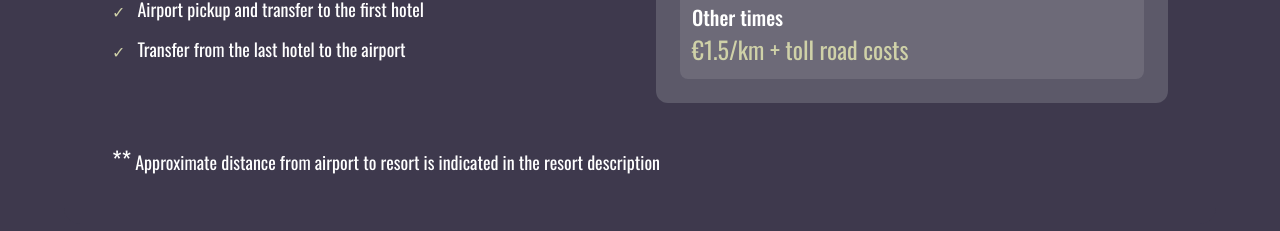
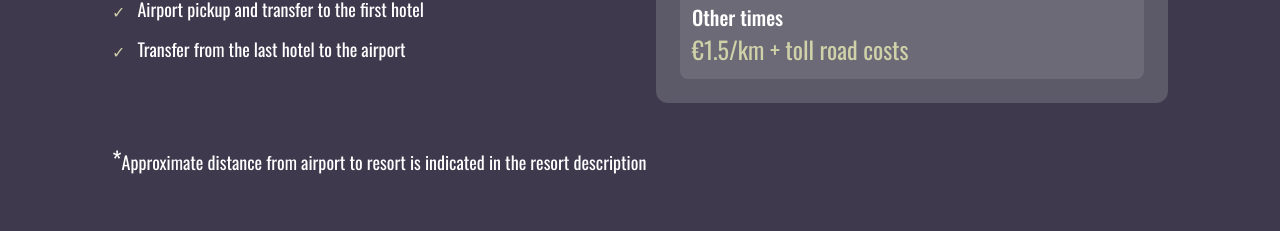
Before and after one commit to Max-climber/landing-guide-Italy, a React (Vite) app: page / in a window 1280 px wide. Shown: the part 2857-3088 px from the top of the page. Built offline with nearby package versions, Linux system fonts and the light colour scheme.

Commit message:
Change double asterisk to single asterisk in toll roads note

```diff
--- a/src/components/Programs.jsx
+++ b/src/components/Programs.jsx
@@ -250,7 +250,7 @@ const Programs = () => {
             {/* Сноска для всех тарифов - вне блоков */}
             <div className="mt-6 pt-4">
               <p className="text-white text-base sm:text-lg">
-                <span className="text-xl sm:text-2xl">**</span>{t('programs.tollRoadsNote').replace('**', '')}
+                <span className="text-xl sm:text-2xl">*</span>{t('programs.tollRoadsNote').replace('* ', '')}
               </p>
             </div>
             </div>
--- a/src/locales/en.json
+++ b/src/locales/en.json
@@ -113,7 +113,7 @@
     "whatIncluded": "What's Included:",
     "whatIncludedUltra": "In addition to \"Balance\" tariff",
     "cost": "Pricing",
-    "tollRoadsNote": "** Approximate distance from airport to resort is indicated in the resort description"
+    "tollRoadsNote": "* Approximate distance from airport to resort is indicated in the resort description"
   },
   "resorts": {
     "title": "Best Ski Resorts in Italy",
--- a/src/locales/ru.json
+++ b/src/locales/ru.json
@@ -113,7 +113,7 @@
     "whatIncluded": "Что входит:",
     "whatIncludedUltra": "Дополнительно к тарифу \"Баланс\"",
     "cost": "Стоимость",
-    "tollRoadsNote": "** Приблизительное расстояние от аэропорта до курорта указано в описании курорта"
+    "tollRoadsNote": "* Приблизительное расстояние от аэропорта до курорта указано в описании курорта"
   },
   "resorts": {
     "title": "Лучшие горнолыжные курорты Италии",
```
Also changed, not shown: 1 other file (tests, documents, lock files or other folders).
